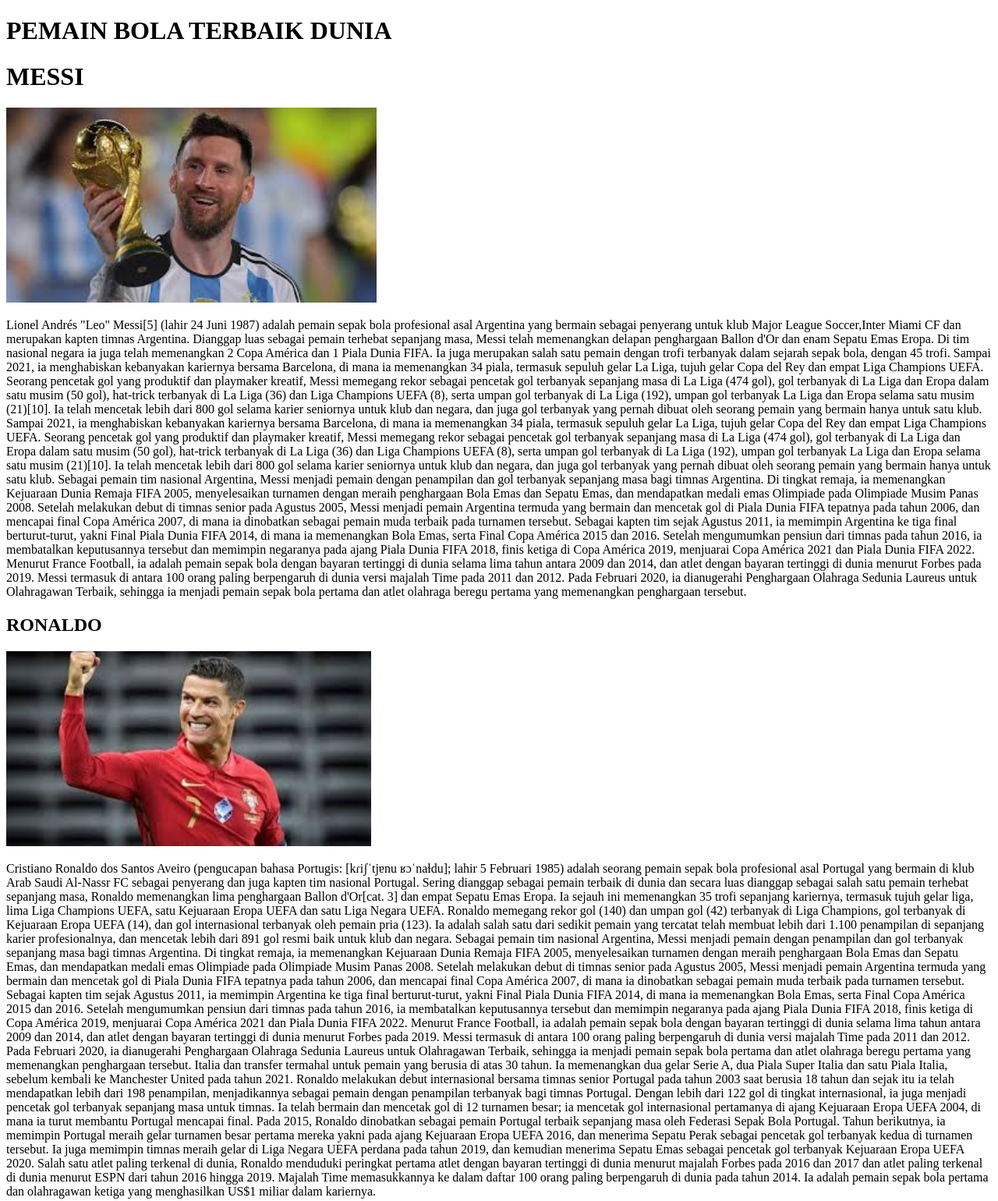
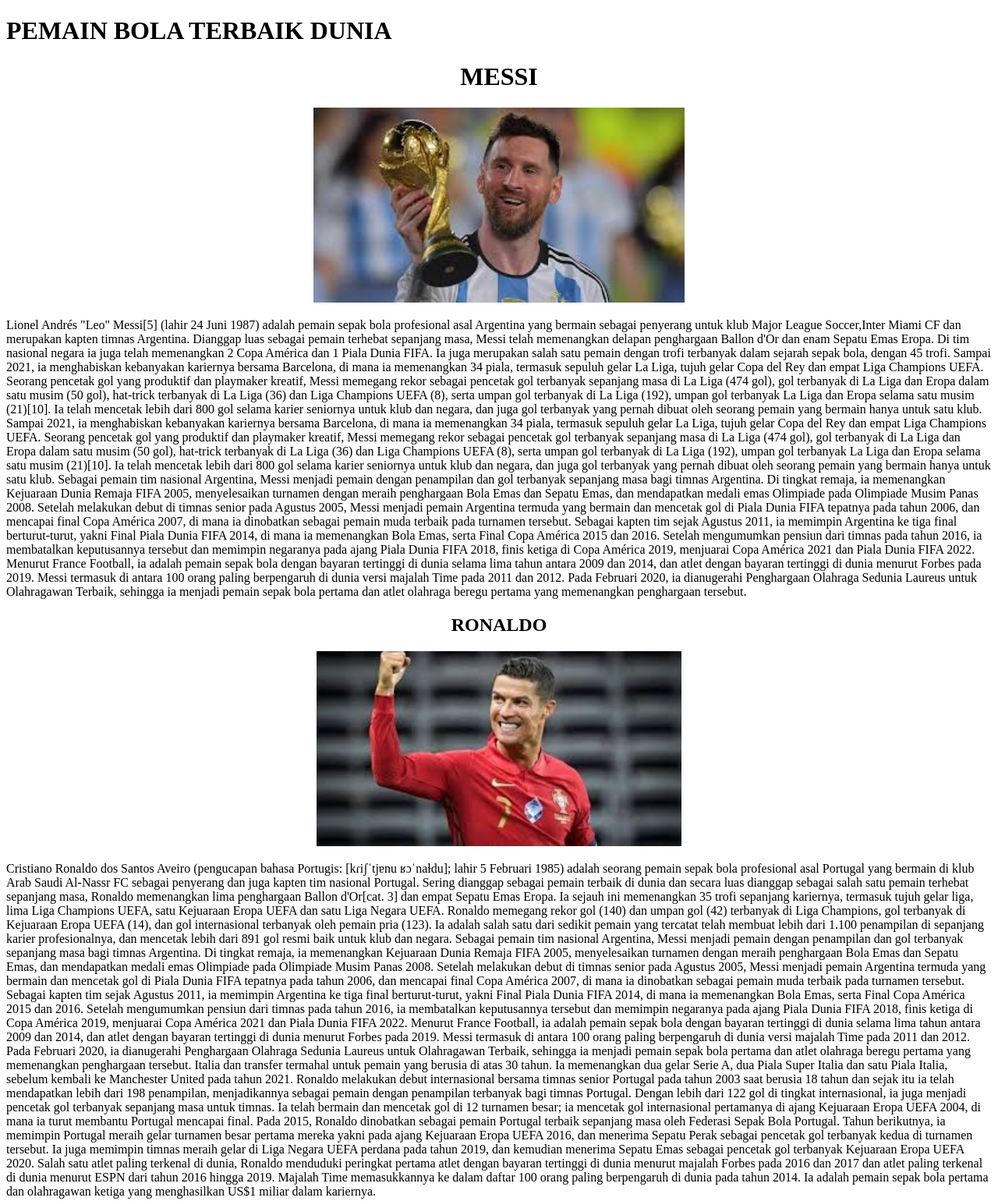
Before and after one commit to Agustinyoga/arsema-fc, a plain HTML site: page index.html in a window 1280 px wide. Shown: the top 1540 px of the page at 78% size. Drawn offline with Linux system fonts and the light colour scheme.

Commit message:
Update index.html

```diff
--- a/index.html
+++ b/index.html
@@ -11,8 +11,8 @@
 
 </body>
 </html>
-<h1 id="messi">MESSI</h1>
-<img src="gambar/messi.jpg"height ="250"</a>
+<center><h1 id="messi">MESSI</h1>
+<img src="gambar/messi.jpg"height ="250"</a></center>
 
 
 
@@ -30,8 +30,8 @@ Menurut France Football, ia adalah pemain sepak bola dengan bayaran tertinggi di
 
 
 
-<h2 id="ronaldo">RONALDO</h2>
-<img src="gambar/ronaldo.jpg"height ="250"</a>
+<center><h2 id="ronaldo">RONALDO</h2>
+<img src="gambar/ronaldo.jpg"height ="250"</a></center>
 
 <p>Cristiano Ronaldo dos Santos Aveiro (pengucapan bahasa Portugis: [kɾiʃˈtjɐnu ʁɔˈnaɫdu]; lahir 5 Februari 1985) adalah seorang pemain sepak bola profesional asal Portugal yang bermain di klub Arab Saudi Al-Nassr FC sebagai penyerang dan juga kapten tim nasional Portugal. Sering dianggap sebagai pemain terbaik di dunia dan secara luas dianggap sebagai salah satu pemain terhebat sepanjang masa, Ronaldo memenangkan lima penghargaan Ballon d'Or[cat. 3] dan empat Sepatu Emas Eropa. Ia sejauh ini memenangkan 35 trofi sepanjang kariernya, termasuk tujuh gelar liga, lima Liga Champions UEFA, satu Kejuaraan Eropa UEFA dan satu Liga Negara UEFA. Ronaldo memegang rekor gol (140) dan umpan gol (42) terbanyak di Liga Champions, gol terbanyak di Kejuaraan Eropa UEFA (14), dan gol internasional terbanyak oleh pemain pria (123). Ia adalah salah satu dari sedikit pemain yang tercatat telah membuat lebih dari 1.100 penampilan di sepanjang karier profesionalnya, dan mencetak lebih dari 891 gol resmi baik untuk klub dan negara.
 Sebagai pemain tim nasional Argentina, Messi menjadi pemain dengan penampilan dan gol terbanyak sepanjang masa bagi timnas Argentina. Di tingkat remaja, ia memenangkan Kejuaraan Dunia Remaja FIFA 2005, menyelesaikan turnamen dengan meraih penghargaan Bola Emas dan Sepatu Emas, dan mendapatkan medali emas Olimpiade pada Olimpiade Musim Panas 2008. Setelah melakukan debut di timnas senior pada Agustus 2005, Messi menjadi pemain Argentina termuda yang bermain dan mencetak gol di Piala Dunia FIFA tepatnya pada tahun 2006, dan mencapai final Copa América 2007, di mana ia dinobatkan sebagai pemain muda terbaik pada turnamen tersebut. Sebagai kapten tim sejak Agustus 2011, ia memimpin Argentina ke tiga final berturut-turut, yakni Final Piala Dunia FIFA 2014, di mana ia memenangkan Bola Emas, serta Final Copa América 2015 dan 2016. Setelah mengumumkan pensiun dari timnas pada tahun 2016, ia membatalkan keputusannya tersebut dan memimpin negaranya pada ajang Piala Dunia FIFA 2018, finis ketiga di Copa América 2019, menjuarai Copa América 2021 dan Piala Dunia FIFA 2022.
@@ -45,9 +45,9 @@ Salah satu atlet paling terkenal di dunia, Ronaldo menduduki peringkat pertama a
 
 
 
-<h3 id="ronaldo">NEYMAR JR</h3>
+<center><h3 id="ronaldo">NEYMAR JR</h3>
 
-<img src="gambar/naymars.jpg"height ="250"</a>
+<img src="gambar/naymars.jpg"height ="250"</a> </center>
 
 
 
```
